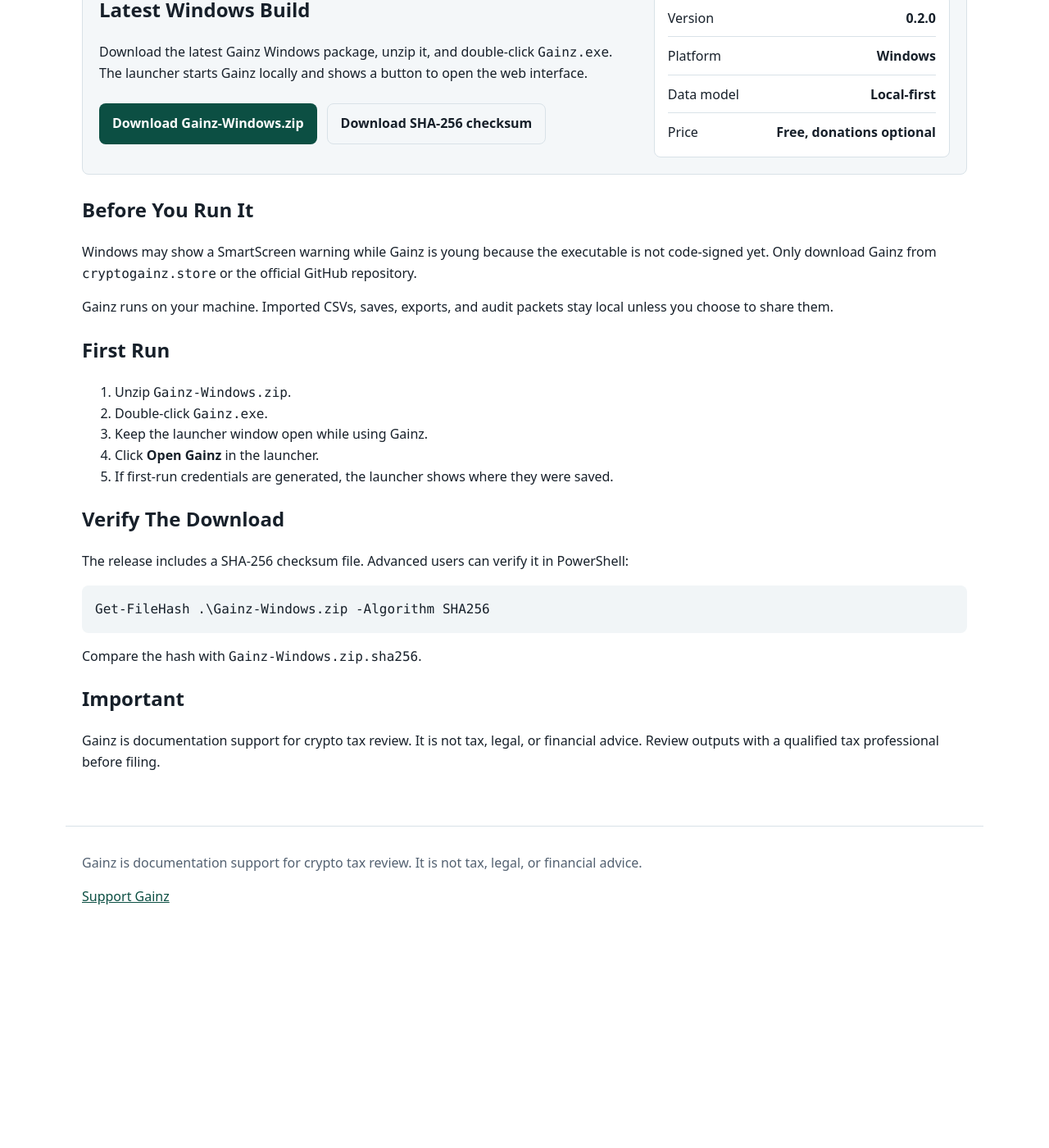
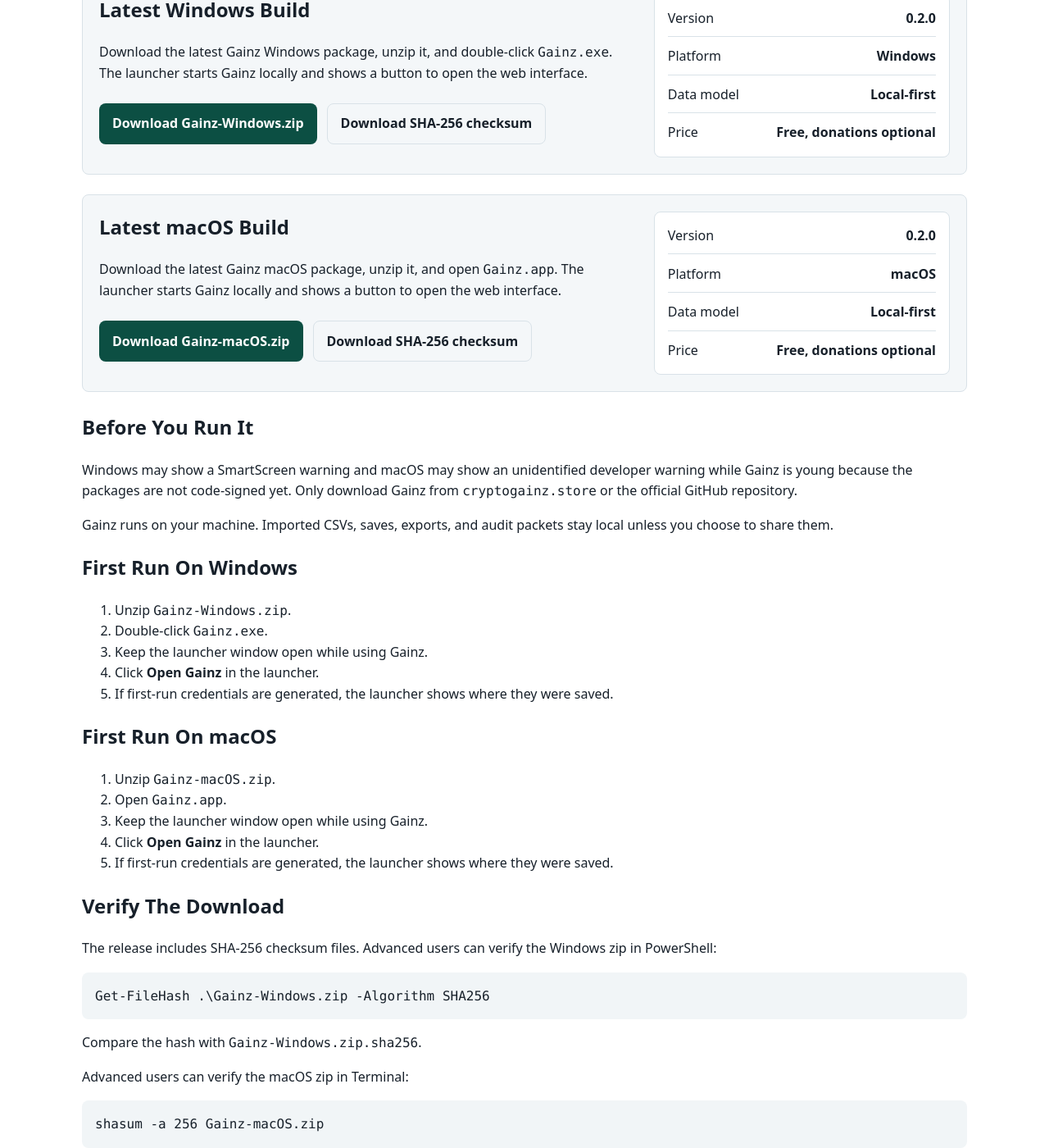
Before and after one commit to salexandert/Gainz, a Jekyll site: the page built from docs/download.md, in a window 1280 px wide and 1400 px high, scrolled down 213 px. Shown: the whole window at 82% size. Built offline with Jekyll 4.4.1, drawn with Linux system fonts in a browser that asks for light colours; before the commit the page ends 1352 px from its top, so only the background shows below that; some of the changed text lies outside the part shown.

Commit message:
Add cross-platform release packaging

````diff
--- a/docs/_config.yml
+++ b/docs/_config.yml
@@ -5,6 +5,8 @@
 version: 0.2.0
 download_url: https://github.com/salexandert/Gainz/releases/latest/download/Gainz-Windows.zip
 checksum_url: https://github.com/salexandert/Gainz/releases/latest/download/Gainz-Windows.zip.sha256
+macos_download_url: https://github.com/salexandert/Gainz/releases/latest/download/Gainz-macOS.zip
+macos_checksum_url: https://github.com/salexandert/Gainz/releases/latest/download/Gainz-macOS.zip.sha256
 markdown: kramdown
 permalink: pretty
 
--- a/docs/download.md
+++ b/docs/download.md
@@ -1,10 +1,10 @@
 ---
-title: Download Gainz For Windows
-description: Download the latest local Windows build of Gainz, a crypto tax audit packet and cost-basis reconciliation tool.
+title: Download Gainz
+description: Download the latest local Windows or macOS build of Gainz, a crypto tax audit packet and cost-basis reconciliation tool.
 schema_type: SoftwareApplication
 ---
 
-# Download Gainz For Windows
+# Download Gainz
 
 <section class="download-panel">
   <div>
@@ -23,13 +23,30 @@
   </aside>
 </section>
 
+<section class="download-panel">
+  <div>
+    <h2>Latest macOS Build</h2>
+    <p>Download the latest Gainz macOS package, unzip it, and open <code>Gainz.app</code>. The launcher starts Gainz locally and shows a button to open the web interface.</p>
+    <div class="button-row">
+      <a class="button" href="{{ site.macos_download_url }}">Download Gainz-macOS.zip</a>
+      <a class="button-secondary" href="{{ site.macos_checksum_url }}">Download SHA-256 checksum</a>
+    </div>
+  </div>
+  <aside class="download-meta" aria-label="macOS download details">
+    <div><span>Version</span><strong>{{ site.version }}</strong></div>
+    <div><span>Platform</span><strong>macOS</strong></div>
+    <div><span>Data model</span><strong>Local-first</strong></div>
+    <div><span>Price</span><strong>Free, donations optional</strong></div>
+  </aside>
+</section>
+
 ## Before You Run It
 
-Windows may show a SmartScreen warning while Gainz is young because the executable is not code-signed yet. Only download Gainz from `cryptogainz.store` or the official GitHub repository.
+Windows may show a SmartScreen warning and macOS may show an unidentified developer warning while Gainz is young because the packages are not code-signed yet. Only download Gainz from `cryptogainz.store` or the official GitHub repository.
 
 Gainz runs on your machine. Imported CSVs, saves, exports, and audit packets stay local unless you choose to share them.
 
-## First Run
+## First Run On Windows
 
 1. Unzip `Gainz-Windows.zip`.
 2. Double-click `Gainz.exe`.
@@ -37,9 +54,17 @@
 4. Click **Open Gainz** in the launcher.
 5. If first-run credentials are generated, the launcher shows where they were saved.
 
+## First Run On macOS
+
+1. Unzip `Gainz-macOS.zip`.
+2. Open `Gainz.app`.
+3. Keep the launcher window open while using Gainz.
+4. Click **Open Gainz** in the launcher.
+5. If first-run credentials are generated, the launcher shows where they were saved.
+
 ## Verify The Download
 
-The release includes a SHA-256 checksum file. Advanced users can verify it in PowerShell:
+The release includes SHA-256 checksum files. Advanced users can verify the Windows zip in PowerShell:
 
 ```powershell
 Get-FileHash .\Gainz-Windows.zip -Algorithm SHA256
@@ -47,6 +72,14 @@
 
 Compare the hash with `Gainz-Windows.zip.sha256`.
 
+Advanced users can verify the macOS zip in Terminal:
+
+```bash
+shasum -a 256 Gainz-macOS.zip
+```
+
+Compare the hash with `Gainz-macOS.zip.sha256`.
+
 ## Important
 
 Gainz is documentation support for crypto tax review. It is not tax, legal, or financial advice. Review outputs with a qualified tax professional before filing.
````
Also changed, not shown: docs/release-readiness.md (+1 -0 lines), scripts/test_release_artifacts.py (added, +73 -0 lines), .github/workflows/release.yml, README.md, 1 other file.
